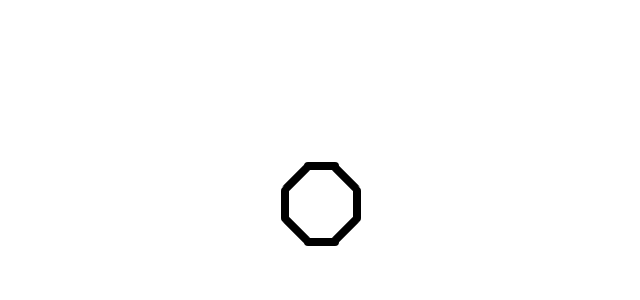
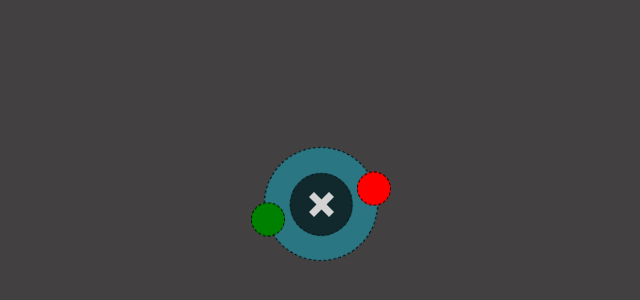
Before and after one commit to pgpavlides/PreloaderWorld.jsx, a React (Vite) app: page / in a window 1280 px wide. Shown: the part 196-496 px from the top of the page, without its empty margins (319-959 px from the left). Built offline with nearby package versions, Linux system fonts and the light colour scheme.

Commit message:
13th loader

```diff
--- a/src/App.jsx
+++ b/src/App.jsx
@@ -10,9 +10,12 @@ import Preloader9 from './preloaders/Preloader9'
 import Preloader10 from './preloaders/Preloader10'
 import Preloader11 from './preloaders/Preloader11'
 import Preloader12 from './preloaders/Preloader12'
+import Preloader13 from './preloaders/Preloader13'
 
 import './App.scss'
 import './main.scss'
+
+
 
 
 function App() {
@@ -21,7 +24,7 @@ function App() {
   return <>
 
 
-  <Preloader12/>
+  <Preloader13/>
 
   </>
 
--- /dev/null
+++ b/src/preloaders/Preloader13.jsx
@@ -0,0 +1,16 @@
+import React from "react";
+import "/src/preloaders/_preloader13.scss";
+
+function Preloader13(props) {
+  return (
+    <>
+      <div className="container">
+        <div className="rotator"></div>
+        <div className="rotator2"></div>
+        <div className="cross"></div>
+      </div>
+    </>
+  );
+}
+
+export default Preloader13;
--- a/src/preloaders/_preloader12.scss
+++ b/src/preloaders/_preloader12.scss
@@ -1,102 +1,102 @@
-div {
-    position: fixed;
-    width: 84px;
-    height: 84px;
-    left: 50%;
-    top: 50%;
-    transform: translate(-50%, -50%);
-  }
+// div {
+//     position: fixed;
+//     width: 84px;
+//     height: 84px;
+//     left: 50%;
+//     top: 50%;
+//     transform: translate(-50%, -50%);
+//   }
 
-  span {
-    display: block;
-    width: 35px;
-    height: 8px;
-    border-radius: 4px;
-    background: black;
-    position: absolute;
-    animation-duration: 1s;
-    animation-iteration-count: infinite;
-    animation-timing-function: ease;
+//   span {
+//     display: block;
+//     width: 35px;
+//     height: 8px;
+//     border-radius: 4px;
+//     background: black;
+//     position: absolute;
+//     animation-duration: 1s;
+//     animation-iteration-count: infinite;
+//     animation-timing-function: ease;
 
-    &:nth-of-type(4n - 3) {
-      left: 24.5px;
-      animation-name: rotate1;
+//     &:nth-of-type(4n - 3) {
+//       left: 24.5px;
+//       animation-name: rotate1;
 
-    }
+//     }
 
-    &:nth-of-type(3) {
-      left: 2px;
-    }
+//     &:nth-of-type(3) {
+//       left: 2px;
+//     }
 
-    &:nth-of-type(7) {
-      right: 2px;
-    }
+//     &:nth-of-type(7) {
+//       right: 2px;
+//     }
 
-    &:nth-of-type(4n - 1) {
-      top: 24.5px;
-      width: 8px;
-      height: 35px;
-      animation-name: rotate1;
+//     &:nth-of-type(4n - 1) {
+//       top: 24.5px;
+//       width: 8px;
+//       height: 35px;
+//       animation-name: rotate1;
 
-    }
+//     }
 
-    &:nth-of-type(5) {
-      bottom: 0;
-    }
+//     &:nth-of-type(5) {
+//       bottom: 0;
+//     }
 
-    &:nth-of-type(4n - 2) {
-      transform: rotate(-45deg);
-      animation-name: rotate2;
-    }
+//     &:nth-of-type(4n - 2) {
+//       transform: rotate(-45deg);
+//       animation-name: rotate2;
+//     }
 
-    &:nth-of-type(2) {
-      top: 12px;
-    }
+//     &:nth-of-type(2) {
+//       top: 12px;
+//     }
 
-     &:nth-of-type(6) {
-      bottom: 12px;
-      right: 0;
-    }
+//      &:nth-of-type(6) {
+//       bottom: 12px;
+//       right: 0;
+//     }
 
-    &:nth-of-type(4n) {
-      transform: rotate(45deg);
-      animation-name: rotate3;
+//     &:nth-of-type(4n) {
+//       transform: rotate(45deg);
+//       animation-name: rotate3;
 
-    }
+//     }
 
-    &:nth-of-type(4) {
-      bottom: 12px;
-    }
+//     &:nth-of-type(4) {
+//       bottom: 12px;
+//     }
 
-     &:nth-of-type(8) {
-      top: 12px;
-      right: 0;
-    }
-  }
+//      &:nth-of-type(8) {
+//       top: 12px;
+//       right: 0;
+//     }
+//   }
 
-  @keyframes rotate1 {
-    from {
-      transform: rotate(0deg);
-    }
-    to {
-      transform: rotate(180deg);
-    }
-  }
+//   @keyframes rotate1 {
+//     from {
+//       transform: rotate(0deg);
+//     }
+//     to {
+//       transform: rotate(180deg);
+//     }
+//   }
 
-  @keyframes rotate2 {
-    from {
-      transform: rotate(-45deg);
-    }
-    to {
-      transform: rotate(135deg);
-    }
-  }
+//   @keyframes rotate2 {
+//     from {
+//       transform: rotate(-45deg);
+//     }
+//     to {
+//       transform: rotate(135deg);
+//     }
+//   }
 
-  @keyframes rotate3 {
-    from {
-      transform: rotate(45deg);
-    }
-    to {
-      transform: rotate(225deg);
-    }
-  }
+//   @keyframes rotate3 {
+//     from {
+//       transform: rotate(45deg);
+//     }
+//     to {
+//       transform: rotate(225deg);
+//     }
+//   }
--- /dev/null
+++ b/src/preloaders/_preloader13.scss
@@ -0,0 +1,103 @@
+$bordermain: 1.1px rgb(0, 0, 0) dashed;
+
+.container {
+    position: fixed;  // 🔹 make sure it appears above everything else
+    top:0; // 🔸Position it at the top left corner of the screen
+    left:0; // 🔸
+    width: 100vw; // 🔹 make it take the entire ViewPort
+    height: 100vh; // 🔹
+    display: flex; // 🔸 Make sure its centerted on the screen
+    align-items: center; // 🔸
+    justify-content: center; // 🔸
+    background: #424040;
+}
+
+//  =======================  ROTATOR 1  =======================
+
+.rotator {
+    position: absolute;
+    width: 7rem;
+    height: 7rem;
+    animation: rotations 6s linear infinite;
+    border: $bordermain;
+    border-radius: 50%;
+    background-color: #1c99af9a;
+    // margin: 3rem;
+  }
+
+  .rotator:before, .rotator:after {
+    position: absolute;
+    content: '';
+    display: block;
+    height: 2rem;
+    width: 2rem;
+    animation: inherit;
+    animation-direction: reverse;
+    border-radius: 50px;
+    border: $bordermain
+  }
+
+  .rotator:before {
+    background-color: red;
+
+  }
+
+  .rotator:after {
+    background-color: green;
+    bottom: -.01rem;
+    right: -.01rem;
+  }
+//  =======================  ROTATOR 2  =======================
+  .rotator2 {
+    position: absolute;
+    width: 3.8rem;
+    height: 3.8rem;
+    animation: rotations 6s linear infinite;
+    animation-direction: backwards;
+    border: $bordermain;
+    border-radius: 50%;
+    background-color: #030303ab;
+    // margin: 3rem;
+  }
+
+  .rotator2:before, .rotator2:after {
+    position: absolute;
+    content: '';
+    display: block;
+    height: 2rem;
+    width: 2rem;
+    animation: inherit;
+    animation-direction: reverse;
+    border-radius: 50px;
+  }
+
+  .rotator2:before {
+
+
+  }
+
+  .rotator2:after {
+
+  }
+
+  .cross {
+    position: absolute;
+    width: 25px;
+    height: 25px;
+    background-color: rgb(211, 211, 211);
+
+    clip-path: polygon(20% 0%, 0% 20%, 30% 50%, 0% 80%, 20% 100%, 50% 70%, 80% 100%, 100% 80%, 70% 50%, 100% 20%, 80% 0%, 50% 30%);
+    // border: 5px orange dashed;
+    animation: cross 1s ease-in-out infinite;
+
+
+  }
+
+
+  @keyframes rotations {
+    to { transform: rotate(360deg) }
+  }
+
+  @keyframes cross {
+    to { transform: rotate(180deg) }
+  }
```
Also changed, not shown: src/preloaders/Preloader1.jsx (+6 -1 lines), 1 other file (tests, documents, lock files or other folders).
